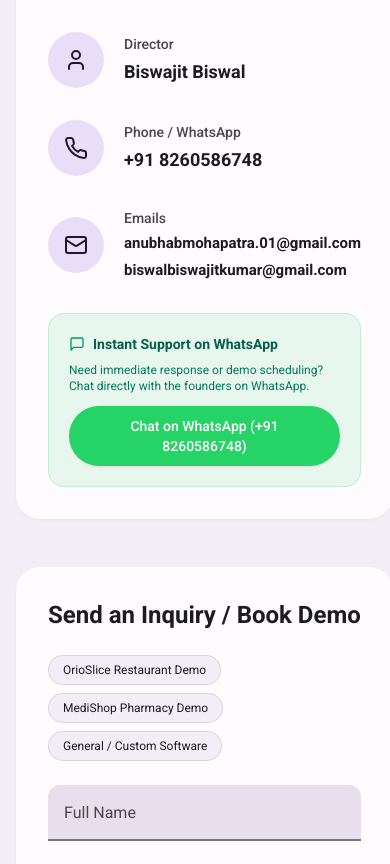
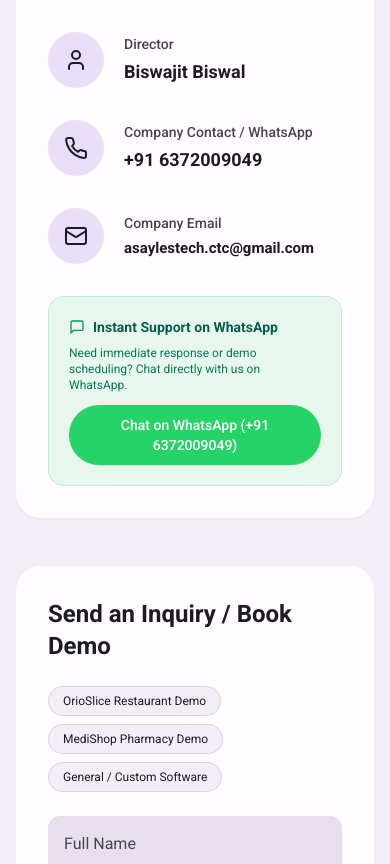
Before and after one commit to anubhab0101/asalyes, a React (Vite) app: page / in a window 390 px wide. Shown: the part 10048-10912 px from the top of the page. Built offline with nearby package versions, Linux system fonts and the light colour scheme.

Commit message:
Update contact details: set official company phone and email with CC to Biswajit

```diff
--- a/src/App.jsx
+++ b/src/App.jsx
@@ -605,7 +605,7 @@ const ContactSection = ({ selectedProduct, onClearProduct }) => {
       `*Topic:* ${selectedProduct || 'General Business Inquiry'}\n\n` +
       `*Message:*\n${formData.message || 'I would like to inquire about your software solutions.'}`;
 
-    const whatsappUrl = `https://wa.me/918260586748?text=${encodeURIComponent(text)}`;
+    const whatsappUrl = `https://wa.me/916372009049?text=${encodeURIComponent(text)}`;
     window.open(whatsappUrl, '_blank');
   };
 
@@ -619,7 +619,7 @@ const ContactSection = ({ selectedProduct, onClearProduct }) => {
       const controller = new AbortController();
       const timeoutId = setTimeout(() => controller.abort(), 3500);
 
-      const response = await fetch("https://formsubmit.co/ajax/anubhabmohapatra.01@gmail.com", {
+      const response = await fetch("https://formsubmit.co/ajax/asaylestech.ctc@gmail.com", {
         method: "POST",
         signal: controller.signal,
         headers: {
@@ -650,7 +650,7 @@ const ContactSection = ({ selectedProduct, onClearProduct }) => {
       if (onClearProduct) onClearProduct();
     } else {
       // Fallback: If external free server is down, open user's mail client directly
-      const mailtoUrl = `mailto:anubhabmohapatra.01@gmail.com?cc=biswalbiswajitkumar@gmail.com&subject=${encodeURIComponent(
+      const mailtoUrl = `mailto:asaylestech.ctc@gmail.com?cc=biswalbiswajitkumar@gmail.com&subject=${encodeURIComponent(
         selectedProduct ? `INQUIRY: ${selectedProduct}` : "New Inquiry - ASAYLES Technologies"
       )}&body=${encodeURIComponent(
         `Name: ${formData.name}\nEmail: ${formData.email}\nPhone: ${formData.phone || 'N/A'}\n\nMessage:\n${formData.message}`
@@ -700,8 +700,8 @@ const ContactSection = ({ selectedProduct, onClearProduct }) => {
                 <Phone className="w-6 h-6 text-md-onSecondaryContainer" />
               </div>
               <div>
-                <p className="text-sm text-md-onSurfaceVariant font-medium mb-1">Phone / WhatsApp</p>
-                <p className="text-lg font-bold text-md-onBackground">+91 8260586748</p>
+                <p className="text-sm text-md-onSurfaceVariant font-medium mb-1">Company Contact / WhatsApp</p>
+                <p className="text-lg font-bold text-md-onBackground">+91 6372009049</p>
               </div>
             </div>
 
@@ -710,9 +710,8 @@ const ContactSection = ({ selectedProduct, onClearProduct }) => {
                 <Mail className="w-6 h-6 text-md-onSecondaryContainer" />
               </div>
               <div>
-                <p className="text-sm text-md-onSurfaceVariant font-medium mb-1">Emails</p>
-                <p className="text-[15px] font-bold text-md-onBackground">anubhabmohapatra.01@gmail.com</p>
-                <p className="text-[15px] font-bold text-md-onBackground mt-1">biswalbiswajitkumar@gmail.com</p>
+                <p className="text-sm text-md-onSurfaceVariant font-medium mb-1">Company Email</p>
+                <p className="text-[15px] font-bold text-md-onBackground">asaylestech.ctc@gmail.com</p>
               </div>
             </div>
 
@@ -722,14 +721,14 @@ const ContactSection = ({ selectedProduct, onClearProduct }) => {
                 Instant Support on WhatsApp
               </p>
               <p className="text-xs text-emerald-700 mb-3">
-                Need immediate response or demo scheduling? Chat directly with the founders on WhatsApp.
+                Need immediate response or demo scheduling? Chat directly with us on WhatsApp.
               </p>
               <button
                 type="button"
                 onClick={handleWhatsAppSend}
                 className="inline-flex items-center gap-2 px-5 py-2.5 rounded-full bg-[#25D366] text-white text-sm font-medium hover:bg-[#20bd5a] active:scale-95 transition-all shadow-sm cursor-pointer"
               >
-                Chat on WhatsApp (+91 8260586748)
+                Chat on WhatsApp (+91 6372009049)
               </button>
             </div>
           </div>
@@ -820,7 +819,7 @@ const ContactSection = ({ selectedProduct, onClearProduct }) => {
               )}
               {status === 'error' && (
                 <div className="p-4 bg-amber-100 rounded-2xl text-amber-800 text-sm text-center">
-                  Could not send automatically. Please click <strong>Send on WhatsApp</strong> or email us directly at anubhabmohapatra.01@gmail.com.
+                  Could not send automatically. Please click <strong>Send on WhatsApp</strong> or email us directly at asaylestech.ctc@gmail.com.
                 </div>
               )}
             </form>
```
